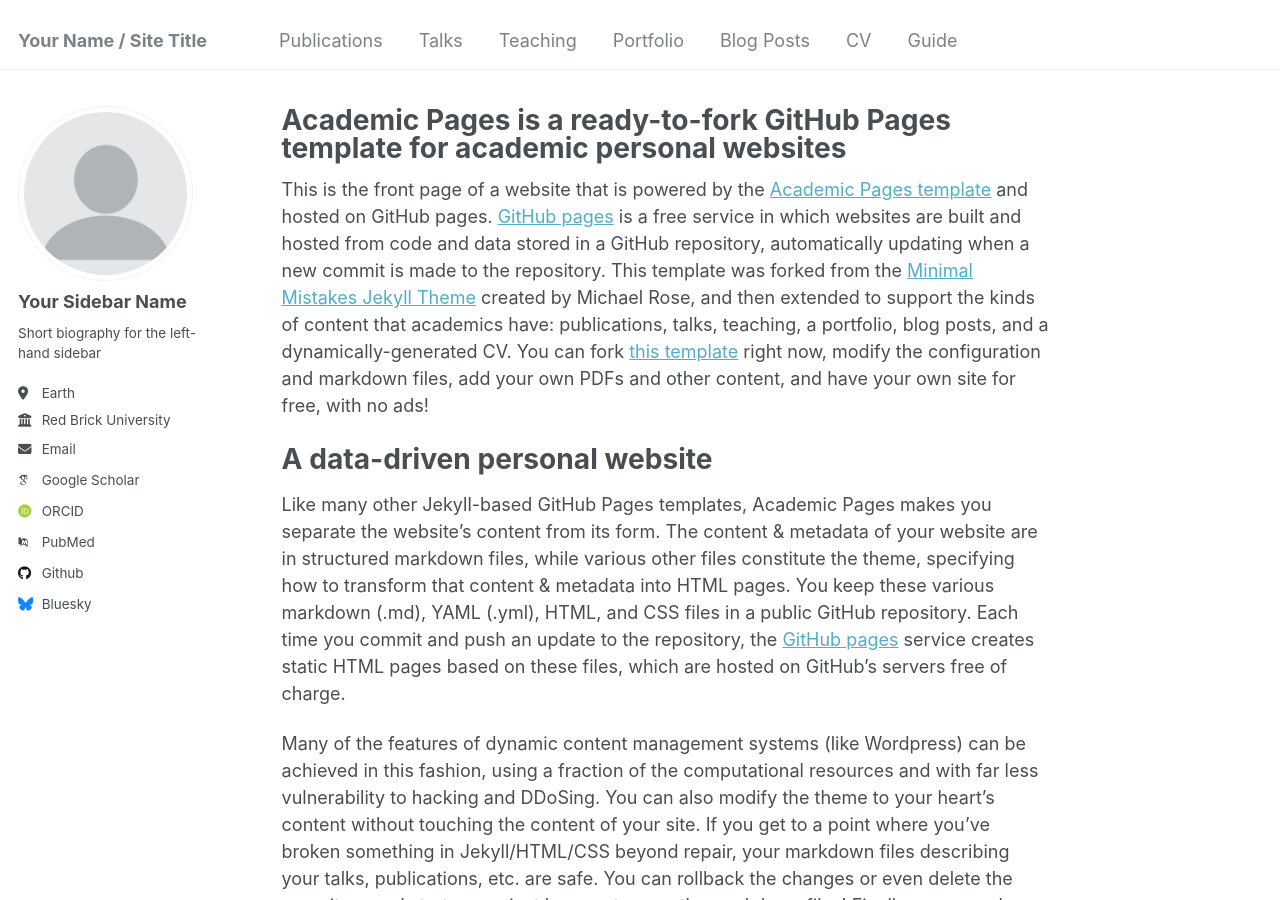
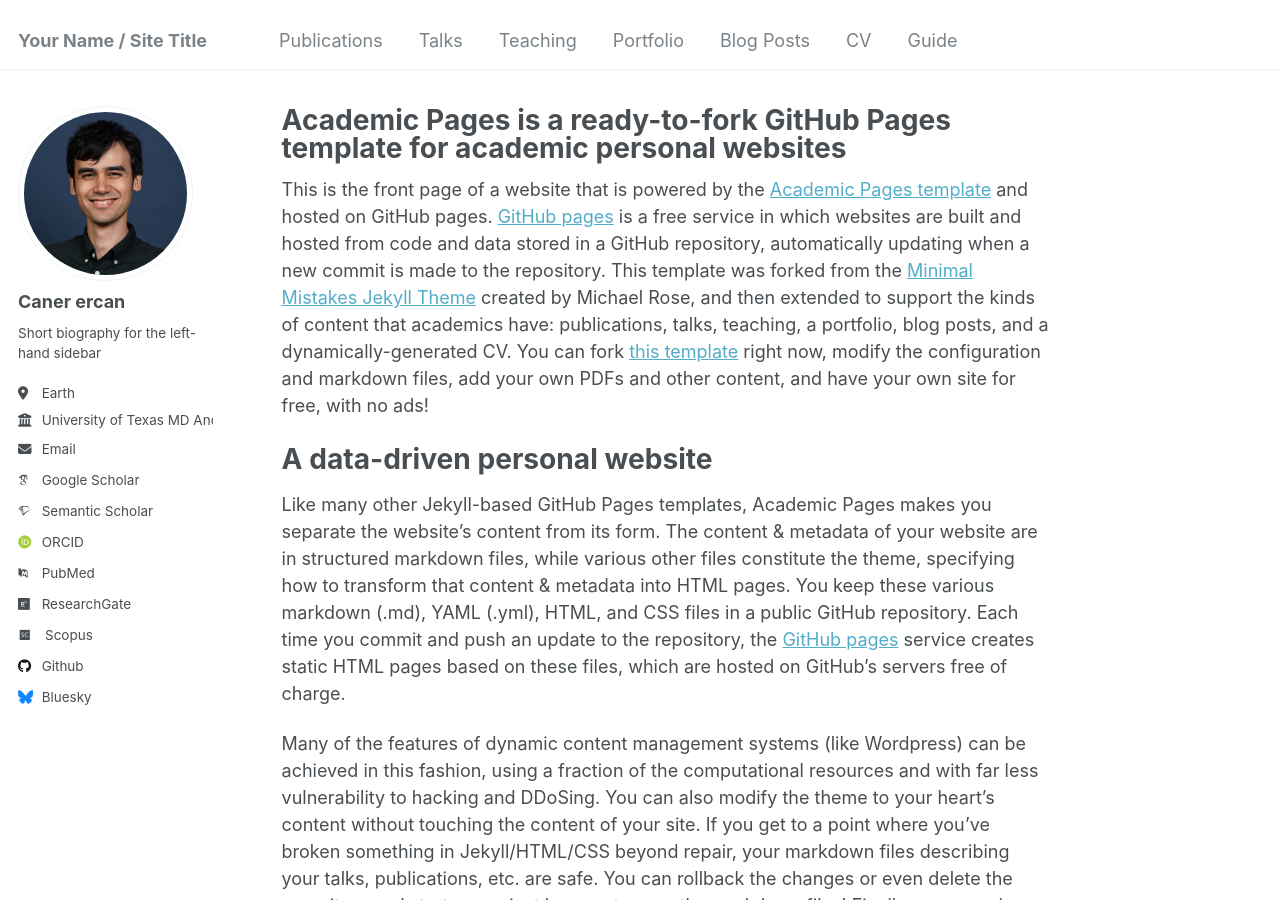
Before and after one commit to caner-ercan/caner-ercan.github.io, a Jekyll site: the page built from _pages/about.md, in a window 1280 px wide and 900 px high. Built offline with Jekyll 4.4.1, drawn with Linux system fonts in a browser that asks for light colours; some web fonts are replaced.

Commit message:
first edits

```diff
--- a/_config.yml
+++ b/_config.yml
@@ -12,39 +12,40 @@ title                    : "Your Name / Site Title"
 title_separator          : "-"
 name                     : &name "Your Name"
 description              : &description "personal description"
-url                      : https://academicpages.github.io # the base hostname & protocol for your site e.g. "https://mmistakes.github.io"
+url                      : https://caner-ercan.github.io/ # the base hostname & protocol for your site e.g. "https://mmistakes.github.io"
 baseurl                  : "" # the subpath of your site, e.g. "/blog"
-repository               : "academicpages/academicpages.github.io"
+repository               : "caner-ercan/caner-ercan.github.io"
 
 # Site Author - The following control what appear as part of the author content on the side bar.
 #               If a field is blank the icon and link will not appear, otherwise it will be shown.
 #               Additional customization can be done by editing /_includes/author-profile.html
 author:
   # Biographic information
-  avatar           : "profile.png"
-  name             : "Your Sidebar Name"
+  avatar           : "pp_aacr.jpg"
+  name             : "Caner ercan"
   pronouns         : # example: "she/her"
   bio              : "Short biography for the left-hand sidebar"
   location         : "Earth"
-  employer         : "Red Brick University"
+  employer         : "University of Texas MD Anderson Cancer Center"
   uri              : # URL
   email            : "none@example.org"
 
   # Academic websites
   arxiv            : # URL - Update with the correct link to your profile
-  googlescholar    : "https://scholar.google.com/citations?user=PS_CX0AAAAAJ"
+  googlescholar    : "https://scholar.google.com/citations?user=f-av-JAAAAAJ"
   impactstory      : # URL
-  orcid            : "http://orcid.org/yourorcidurl"
-  semantic         : # URL
-  pubmed           : "https://www.ncbi.nlm.nih.gov/pubmed/?term=john+snow"
-  researchgate     : # URL
-  scopus           : # URL
+  orcid            : "https://orcid.org/0000-0002-5611-2699"
+  semantic         : "https://www.semanticscholar.org/author/Caner-Ercan/1413445510"
+  pubmed           : "https://www.ncbi.nlm.nih.gov/myncbi/1P_O6yuKJtT1Q3/bibliography/public/"
+  researchgate     : "https://www.researchgate.net/profile/Caner-Ercan-4"
+  scopus           : "https://www.scopus.com/authid/detail.uri?authorId=57202949918"
+  web of science   : "https://www.webofscience.com/wos/author/record/AAM-9757-2020"
 
   # Repositories and software development
   bitbucket        : # Username - Update with your username on the site
   codepen          : # Username
   dribbble         : # Username
-  github           : "academicpages"
+  github           : "caner-ercan"
   kaggle           : # Username
   stackoverflow    : # User number or user number and name (i.e., use "1" or "1/jeff-atwood")
 
```
Also changed, not shown: images/pp_aacr.jpg (added), 1 other file.
